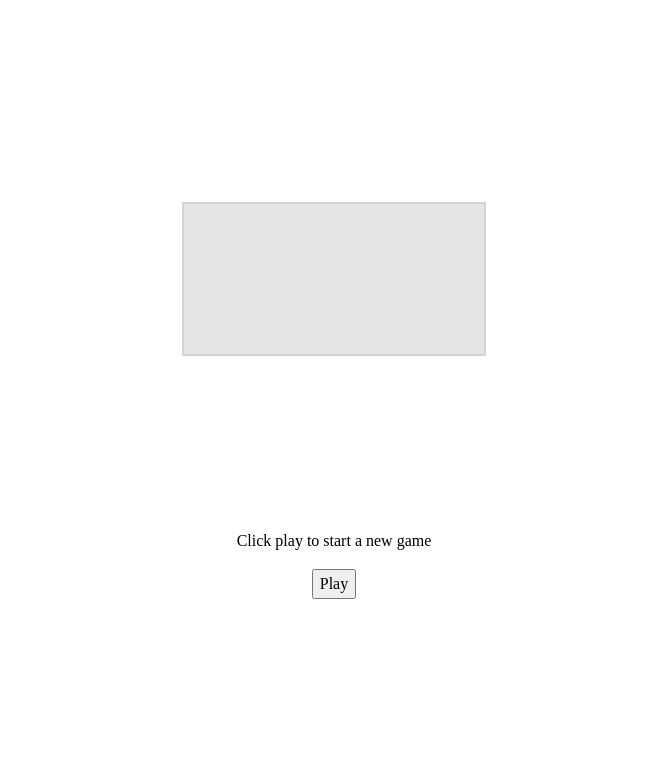
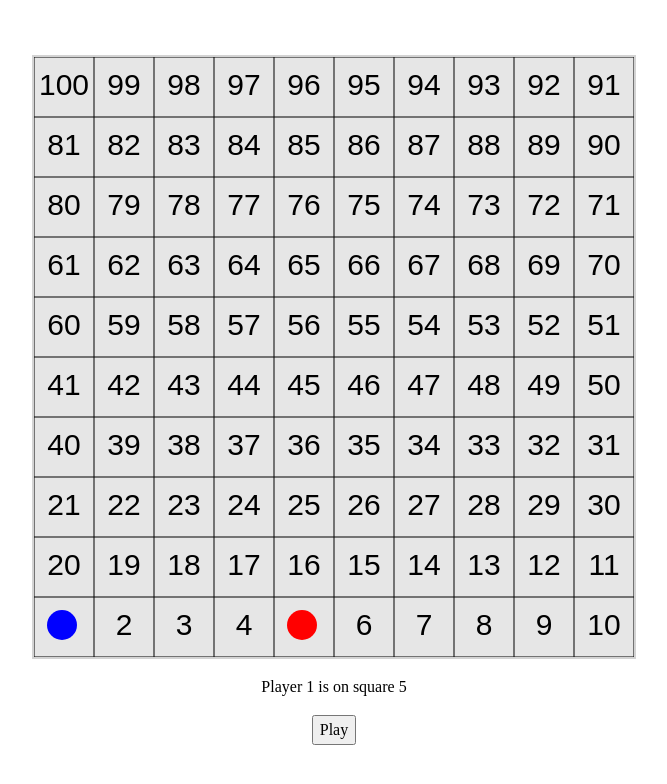
Before and after one commit to david-abell/snakes-and-ladders, a website: page index.html in a window 1280 px wide. Both pictures are taken after a click on the button "Play". Shown: the whole page, without its empty margins (306-973 px from the left). Drawn offline with Linux system fonts and the light colour scheme.

Commit message:
move methods to token board class, refactor init()

```diff
--- a/SnakesAndLadders.js
+++ b/SnakesAndLadders.js
@@ -1,23 +1,34 @@
+/* eslint-disable prefer-destructuring */
+
 "use-strict";
 
 import { getRandomDie } from "./helpers.js";
-import { snakes, ladders, initBoard } from "./board.js";
+import GameBoard from "./GameBoard.js";
 import PlayerToken from "./PlayerToken.js";
-import { initTokens, tokenContext } from "./TokenBoard.js";
+// import { initTokens, tokenBoard, tokenContext } from "./TokenBoard.js";
+import TokenBoard from "./TokenBoard.js";
 
 class SnakesAndLadders {
+  tokenBoard;
+
+  gameBoard;
+
   victory = false;
 
   currentPlayer = 1;
 
+  otherPlayer = 2;
+
   players = {
     1: {
       position: 0,
-      token: new PlayerToken(1, tokenContext),
+      drawPos: 0,
+      token: new PlayerToken(1),
     },
     2: {
       position: 0,
-      token: new PlayerToken(2, tokenContext),
+      drawPos: 0,
+      token: new PlayerToken(2),
     },
   };
 
@@ -31,8 +42,28 @@ class SnakesAndLadders {
 
   gridReference;
 
-  constructor(boardSize = 800) {
-    this.boardSize = boardSize;
+  constructor(containerEl, size = 800) {
+    this.boardSize = size;
+    this.containerEl = containerEl;
+    this.init();
+  }
+
+  setBoardSize() {
+    const isInputInteger = Number.isInteger(this.boardSize);
+    const requestedSize = isInputInteger ? Math.max(this.boardSize, 250) : 250;
+    const maxBoardSize = Math.min(window.innerHeight, window.innerWidth);
+    const result = requestedSize < maxBoardSize ? requestedSize : maxBoardSize;
+    this.boardSize = result;
+  }
+
+  setBoardContainer() {
+    console.log(this.containerEl);
+    if (!this.containerEl) {
+      const div = document.createElement("div");
+      div.setAttribute("id", "game-container");
+      div.classList.add("game-container");
+      document.body.appendChild(div);
+    }
   }
 
   // eslint-disable-next-line class-methods-use-this
@@ -52,6 +83,7 @@ class SnakesAndLadders {
 
   setCurrentPlayer() {
     this.currentPlayer = this.currentPlayer === 1 ? 2 : 1;
+    this.otherPlayer = this.currentPlayer === 1 ? 2 : 1;
   }
 
   samePlayerTurn() {
@@ -109,6 +141,45 @@ class SnakesAndLadders {
   //   );
   // }
 
+  // State saves current player number in callback since it updates variable before animation finishes
+  animate(state) {
+    let player = this.currentPlayer;
+    let localOtherPlayer = this.otherPlayer;
+    if (state) {
+      player = state;
+      localOtherPlayer = player === 1 ? 2 : 1;
+    }
+    const playerXY = this.getGridReferenceXY(player);
+    const otherXY = this.getGridReferenceXY(localOtherPlayer);
+
+    this.tokenBoard.clear();
+    this.tokenBoard.draw(
+      ...otherXY,
+      this.players[localOtherPlayer].token.radius,
+      this.players[localOtherPlayer].token.playerColor
+    );
+    this.tokenBoard.draw(
+      ...playerXY,
+      this.players[player].token.radius,
+      this.players[player].token.playerColor
+    );
+    if (this.players[player].drawPos > this.players[player].position - 1) {
+      this.players[player].drawPos = this.players[player].position;
+      return;
+    }
+    this.setDrawPos(player);
+
+    window.requestAnimationFrame(() => this.animate(player));
+  }
+
+  setDrawPos(state) {
+    let player = this.currentPlayer;
+    if (state) {
+      player = state;
+    }
+    this.players[player].drawPos += 1;
+  }
+
   setPlayerPosition() {
     const playerPosition =
       this.players[this.currentPlayer].position + this.diceTotal;
@@ -121,18 +192,18 @@ class SnakesAndLadders {
 
   checkPortal() {
     // console.log("checking portal:", this.players[this.currentPlayer].position);
-    if (snakes[this.players[this.currentPlayer].position]) {
+    if (this.gameBoard.snakes[this.players[this.currentPlayer].position]) {
       this.players[this.currentPlayer].position +=
-        snakes[this.players[this.currentPlayer].position];
+        this.gameBoard.snakes[this.players[this.currentPlayer].position];
       this.players[this.currentPlayer].token.animate(
         this.players[this.currentPlayer].position,
         true
       );
       // console.log("portal found:", this.players[this.currentPlayer].position);
     }
-    if (ladders[this.players[this.currentPlayer].position]) {
+    if (this.gameBoard.ladders[this.players[this.currentPlayer].position]) {
       this.players[this.currentPlayer].position +=
-        ladders[this.players[this.currentPlayer].position];
+        this.gameBoard.ladders[this.players[this.currentPlayer].position];
       this.players[this.currentPlayer].token.animate(
         this.players[this.currentPlayer].position,
         true
@@ -141,53 +212,17 @@ class SnakesAndLadders {
     }
   }
 
-  getPlayerCoordinates(player) {
-    return this.gridReference[player.position - 1] || this.gridReference[0];
-  }
-
-  clearPlayerToken() {
-    const tokenPosition = this.getPlayerCoordinates(
-      this.players[this.currentPlayer]
+  getGridReferenceXY(state) {
+    if (state) {
+      return (
+        this.gridReference[this.players[state].drawPos - 1] ||
+        this.gridReference[0]
+      );
+    }
+    return (
+      this.gridReference[this.players[this.currentPlayer].drawPos - 1] ||
+      this.gridReference[0]
     );
-    const clearX = tokenPosition[0];
-    const clearY = tokenPosition[1];
-    this.players[this.currentPlayer].token.clear(clearX, clearY);
-  }
-
-  movePlayerToken() {
-    const player = this.players[this.currentPlayer];
-    const secondPlayer = this.currentPlayer === 1 ? 2 : 1;
-    // let drawX = this.getPlayerCoordinates(player)[0];
-    // let drawY = this.getPlayerCoordinates(player)[1];
-    this.players[this.currentPlayer].token.animate(
-      player.position,
-      false,
-      () => {
-        this.redrawPlayerTokens();
-      }
-    );
-    // this.players[this.currentPlayer].token.draw(drawX, drawY);
-    // this.players[this.currentPlayer].token.setNewXY(drawX, drawY);
-
-    // Redraw second player
-    // eslint-disable-next-line prefer-destructuring
-    const drawX = this.getPlayerCoordinates(this.players[secondPlayer])[0];
-    // eslint-disable-next-line prefer-destructuring
-    const drawY = this.getPlayerCoordinates(this.players[secondPlayer])[1];
-    this.players[secondPlayer].token.draw(drawX, drawY);
-    // console.log(player, this.players[secondPlayer]);
-  }
-
-  redrawPlayerTokens() {
-    const secondPlayer = this.currentPlayer === 1 ? 2 : 1;
-    let drawX = this.getPlayerCoordinates(this.players[this.currentPlayer])[0];
-    let drawY = this.getPlayerCoordinates(this.players[this.currentPlayer])[1];
-    this.players[this.currentPlayer].token.draw(drawX, drawY);
-    // eslint-disable-next-line prefer-destructuring
-    drawX = this.getPlayerCoordinates(this.players[secondPlayer])[0];
-    // eslint-disable-next-line prefer-destructuring
-    drawY = this.getPlayerCoordinates(this.players[secondPlayer])[1];
-    this.players[secondPlayer].token.draw(drawX, drawY);
   }
 
   play() {
@@ -199,10 +234,9 @@ class SnakesAndLadders {
     this.turnDice = this.rollDice();
     this.isDoubles = this.checkDoubles();
     this.diceTotal = this.rollTotal();
-    this.clearPlayerToken();
     this.setPlayerPosition();
-    this.movePlayerToken();
-    this.checkPortal();
+    this.animate();
+    // this.checkPortal();
     this.victory = this.isWon();
 
     if (this.victory) {
@@ -219,11 +253,15 @@ class SnakesAndLadders {
   }
 
   init() {
-    this.gridReference = initBoard(this.boardSize);
-    this.players[1].token.setGrid(this.gridReference);
-    this.players[2].token.setGrid(this.gridReference);
-    initTokens(this.boardSize);
-    this.redrawPlayerTokens();
+    this.setBoardContainer();
+    this.setBoardSize();
+    this.gameBoard = new GameBoard(this.containerEl, this.boardSize);
+    this.tokenBoard = new TokenBoard(this.containerEl, this.boardSize);
+    this.gridReference = this.gameBoard.gridReference;
+    this.players[1].token.x = this.gridReference[0][0];
+    this.players[1].token.y = this.gridReference[0][1];
+    this.players[2].token.x = this.gridReference[0][0];
+    this.players[2].token.y = this.gridReference[0][1];
   }
 }
 
--- a/index.html
+++ b/index.html
@@ -10,10 +10,7 @@
     <script type="module" src="./index.js" defer></script>
   </head>
   <body>
-    <div class="game-container">
-      <canvas id="game-board"></canvas>
-      <canvas id="game-tokens"></canvas>
-    </div>
+    <div class="game-container" id="game-container"></div>
 
     <div id="message">Click play to start a new game</div>
     <button id="play-turn">Play</button>
--- a/index.js
+++ b/index.js
@@ -2,9 +2,10 @@
 
 import SnakesAndLadders from "./SnakesAndLadders.js";
 
-const game = new SnakesAndLadders(600);
+const gameBoards = document.getElementById("game-container");
+const game = new SnakesAndLadders(gameBoards, 600);
 
-window.onload = game.init();
+// window.onload = game.init();
 
 const playButton = document.querySelector("#play-turn");
 const message = document.querySelector("#message");
```
